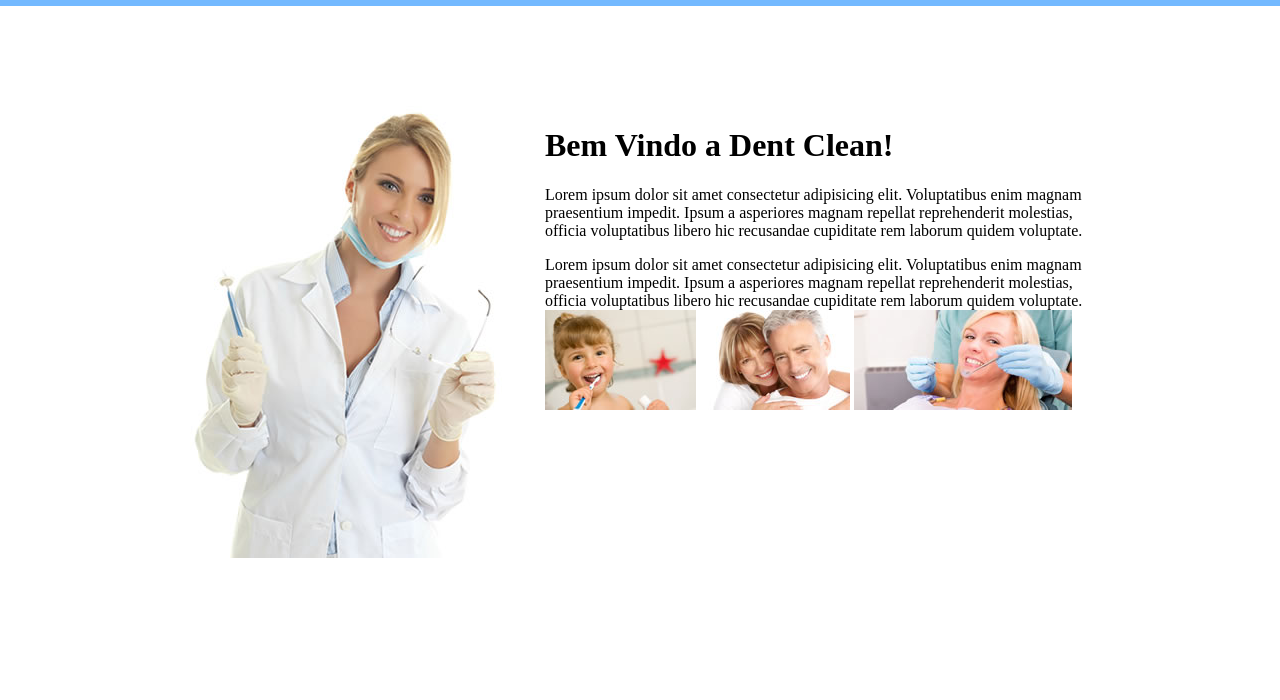
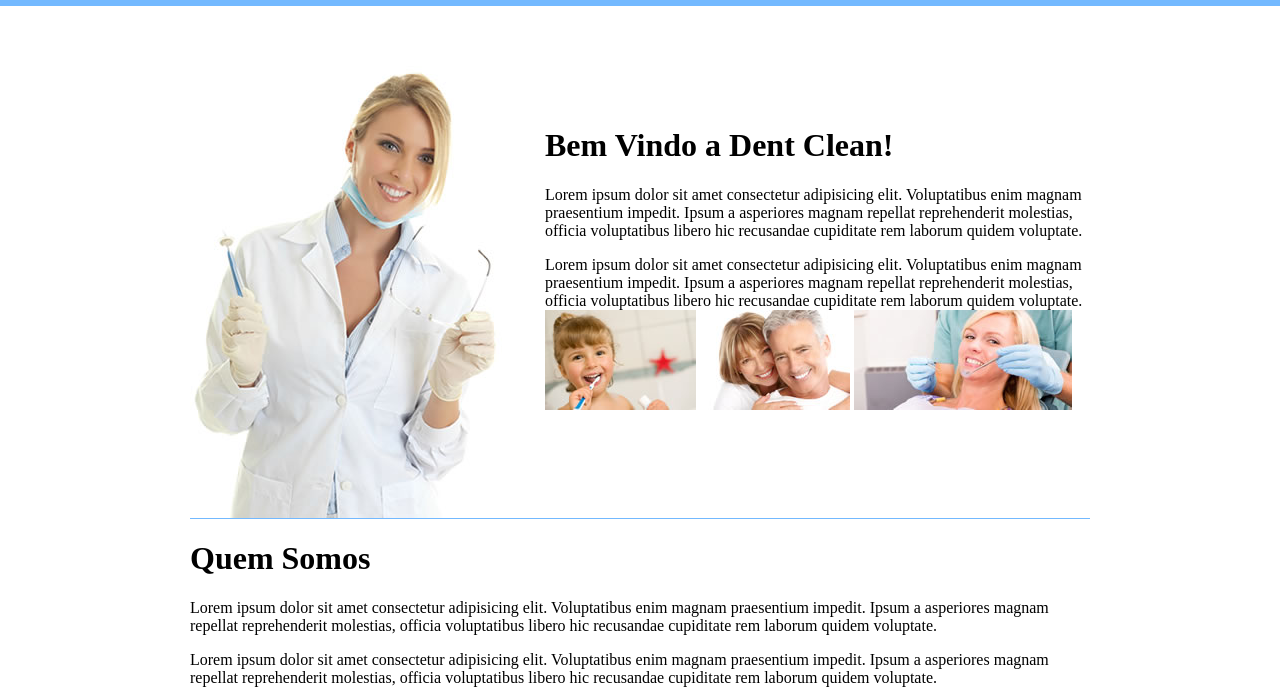
Before and after one commit to Faela0807/HTML, a plain HTML site: page aula9.10/index.html in a window 1280 px wide. Shown: the part 34-734 px from the top of the page. Drawn offline with Linux system fonts and the light colour scheme.

Commit message:
Add files via upload

```diff
--- a/aula9.10/css/estilo.css
+++ b/aula9.10/css/estilo.css
@@ -18,7 +18,7 @@ body{
 }
 .imghome{
     float: left;
-    margin-top: 100px;
+    margin-top: 60px;
 }
 #menu{
     width: auto;
@@ -42,3 +42,9 @@ body{
     height: auto;
     margin-top: 100px;
 }
+.conteudo{
+    width: 100%;
+    height: auto;
+    float: left;
+    border-bottom: 1px solid #73b9ff;
+}
--- a/aula9.10/index.html
+++ b/aula9.10/index.html
@@ -13,7 +13,7 @@
     <div id="topo">
         <div class="largura-site">
             <div id="logotipo">
-                <img src="imagem/logo.png" alt="logotipo do site"/>
+                <img src="imagem/logo.png" alt="logotipo do site" />
             </div>
             <div id="menu">
                 <a href="#">Home</a>
@@ -27,7 +27,7 @@
     </div>
     <!--fecha o topo-->
     <div class="largura-site">
-        <div id="home">
+        <div class="conteudo" id="home">
             <img src="imagem/destaque home.jpg" alt="destaque da página home" class="imghome">
             <div id="conteudohome">
                 <h1>
@@ -36,21 +36,34 @@
                 <p>Lorem ipsum dolor sit amet consectetur adipisicing elit. Voluptatibus enim magnam praesentium
                     impedit.
                     Ipsum a asperiores magnam repellat reprehenderit molestias, officia voluptatibus libero hic
-                    recusandae
-                    cupiditate rem laborum quidem voluptate.
+                    recusandae cupiditate rem laborum quidem voluptate.
                 <p>Lorem ipsum dolor sit amet consectetur adipisicing elit. Voluptatibus enim magnam praesentium
                     impedit.
                     Ipsum a asperiores magnam repellat reprehenderit molestias, officia voluptatibus libero hic
-                    recusandae
-                    cupiditate rem laborum quidem voluptate.
+                    recusandae cupiditate rem laborum quidem voluptate.
                     <img src="imagem/img home1.jpg" alt="imagem criança" />
                     <img src="imagem/img home2.jpg" alt="imagem casal" />
                     <img src="imagem/img home3.jpg" alt="moça no dentista" />
 
+            </div> <!-- fecha div home-->
+        </div>
+
+        <div class="conteudo" id="quemsomos">
+            <h1>Quem Somos</h1>
+            <p>Lorem ipsum dolor sit amet consectetur adipisicing elit. Voluptatibus enim magnam praesentium
+                impedit.
+                Ipsum a asperiores magnam repellat reprehenderit molestias, officia voluptatibus libero hic
+                recusandae cupiditate rem laborum quidem voluptate.
             </p>
+            <p>Lorem ipsum dolor sit amet consectetur adipisicing elit. Voluptatibus enim magnam praesentium
+                impedit.
+                Ipsum a asperiores magnam repellat reprehenderit molestias, officia voluptatibus libero hic
+                recusandae cupiditate rem laborum quidem voluptate.
+            </p>
+            <img src="imagem/destaque quem somos.jpg" alt="imagem do quem somos">
 
-                </p>
-            </div>
+        </div><!-- fecha quem somos-->
+
         <!--fecha a divisão home-->
         <div id="quemsomos"></div>
         <div id="servicos"></div>
```
Lines whose indentation alone changed are shown as unchanged.
